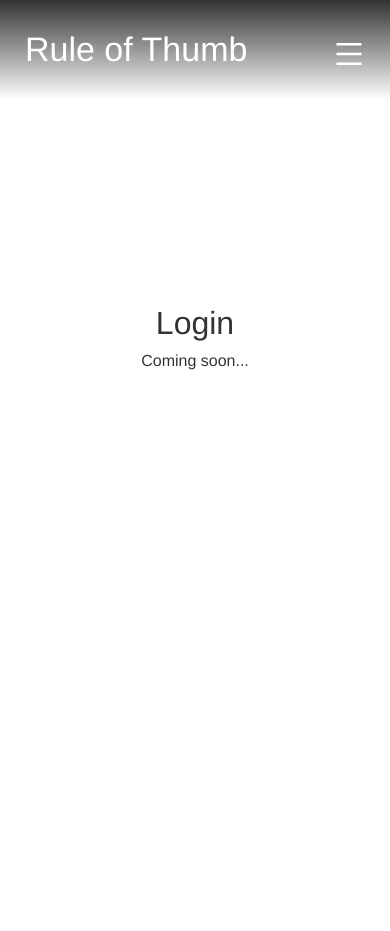
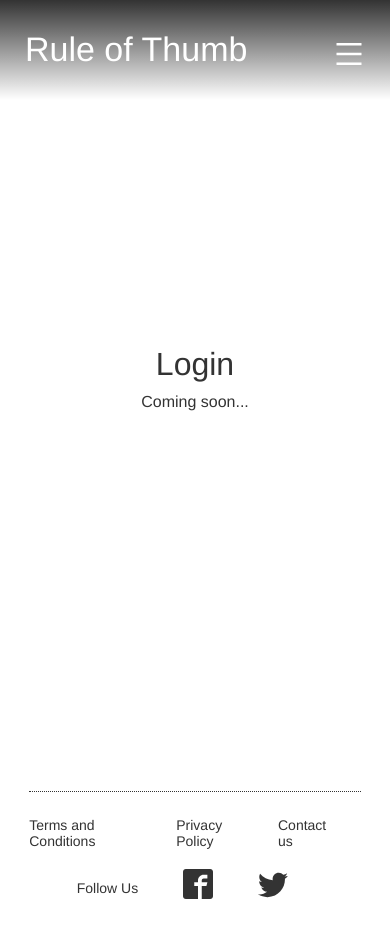
Before and after one commit to dguerrac/thumbs-test, a React (Create React App) app: page /login in a window 390 px wide. Before the commit the page ends 844 px from the top, so only its background shows below. Built offline with nearby package versions, Linux system fonts and the light colour scheme.

Commit message:
footer component with responsive

```diff
--- a/src/components/App/App.jsx
+++ b/src/components/App/App.jsx
@@ -25,6 +25,15 @@ const App = () => {
           <Route exact path={'/login'}>
             <UnderConstruction title={'Login'}/>
           </Route>
+          <Route exact path={'/terms-and-conditions'}>
+            <UnderConstruction title={'Terms and conditions'}/>
+          </Route>
+          <Route exact path={'/privacy-policy'}>
+            <UnderConstruction title={'Privacy policy'}/>
+          </Route>
+          <Route exact path={'/contact-us'}>
+            <UnderConstruction title={'Contact us'}/>
+          </Route>
         </Switch>
       </Layout>
     </Router>
--- /dev/null
+++ b/src/components/Footer/Footer.jsx
@@ -0,0 +1,46 @@
+import React from 'react';
+import { NavLink } from 'react-router-dom';
+import { ImFacebook2, ImTwitter } from 'react-icons/im';
+
+import './Footer.scss';
+
+const Footer = () => {
+  return (
+    <footer className={'footer'}>
+    	<ul className={'footer__terms'}>
+    	  <li>
+    	    <NavLink to={'/terms-and-conditions'}>
+    	      Terms and Conditions
+    	    </NavLink>
+    	  </li>
+    	  <li>
+    	    <NavLink to={'/privacy-policy'}>
+    	      Privacy Policy
+    	    </NavLink>
+    	  </li>
+    	  <li>
+    	    <NavLink to={'/contact-us'}>
+    	      Contact us
+    	    </NavLink>
+    	  </li>
+    	</ul>
+    	<ul className={'footer__social'}>
+    	  <li>
+    	    Follow Us
+    	  </li>
+    	  <li className={'footer__social_logos footer__social_logos--facebook'}>
+    	    <a href={'https://www.facebook.com/pages/category/Community/FB-Rules-of-Thumb-318882558219309/'} target={'_blank'} rel={'noopener noreferrer'}>
+    	      <ImFacebook2/>
+    	    </a>
+    	  </li>
+    	  <li className={'footer__social_logos footer__social_logos--twitter'}>
+    	    <a href={'https://twitter.com/ruleofthumbbiz'} target={'_blank'} rel={'noopener noreferrer'}>
+    	      <ImTwitter/>
+    	    </a>
+    	  </li>
+    	</ul>
+    </footer>
+  )
+}
+
+export default Footer;
--- /dev/null
+++ b/src/components/Footer/Footer.scss
@@ -0,0 +1,72 @@
+.footer {
+	width: 78%;
+	max-width: 1200px;
+	margin: 35px auto 0 auto;
+	border-top: 1px dotted #333;
+  padding: 25px 0;
+  margin-top: 35px;
+	display: flex;
+	justify-content: space-between;
+	align-items: center;
+	font-size: 14px;
+	font-weight: lighter;
+	@media (max-width: 732px) {
+		flex-direction: column;
+	}
+	@media (max-width: 576px) {
+		width: 85%;
+	}
+	@media (max-width: 373px) {
+		font-size: 12px;
+	}
+	&__terms {
+		display: flex;
+		@media (max-width: 732px) {
+			margin-bottom: 20px;
+		}
+		li {
+			margin-right: 100px;
+			@media (max-width: 956px) {
+				margin-right: 50px;
+			}
+			@media (max-width: 764px) {
+				margin-right: 35px;
+			}
+			@media (max-width: 480px) {
+				margin-right: 20px;
+			}
+			@media (max-width: 373px) {
+				margin-right: 15px;
+			}
+			&:hover {
+				text-decoration: underline;
+			}
+		}
+	}
+	&__social {
+		display: flex;
+		align-items: center;
+		li {
+			margin-right: 25px;
+			@media (max-width: 732px) {
+				padding-right: 20px;
+			}
+		}
+		&_logos {
+			font-size: 30px;
+			&--facebook {
+				&:hover {
+					transition: color 0.4s;
+					color: #3b5998;
+				}
+			}
+			&--twitter {
+				padding-right: 0 !important;
+				transition: color 0.5s;
+				&:hover {
+					color: #00acee;
+				}
+			}
+		}
+	}
+}
--- a/src/components/Layout/Layout.jsx
+++ b/src/components/Layout/Layout.jsx
@@ -1,10 +1,12 @@
 import React from 'react';
 import Navbar from '../Navbar/Navbar';
+import Footer from '../Footer/Footer';
 
 const Layout = ({children}) => (
   <>
   	<Navbar />
   	{children}
+  	<Footer />
   </>
 );
 
--- a/src/views/UnderConstruction/UnderConstruction.scss
+++ b/src/views/UnderConstruction/UnderConstruction.scss
@@ -1,6 +1,6 @@
 .under-construction-container {
 	width: 100%;
-	height: 80vh;
+	height: calc(100vh - 88px);
 	display: grid;
 	place-items: center;
 	&__content {
```
Also changed, not shown: src/views/Home/Home.jsx (line endings or trailing spaces).
